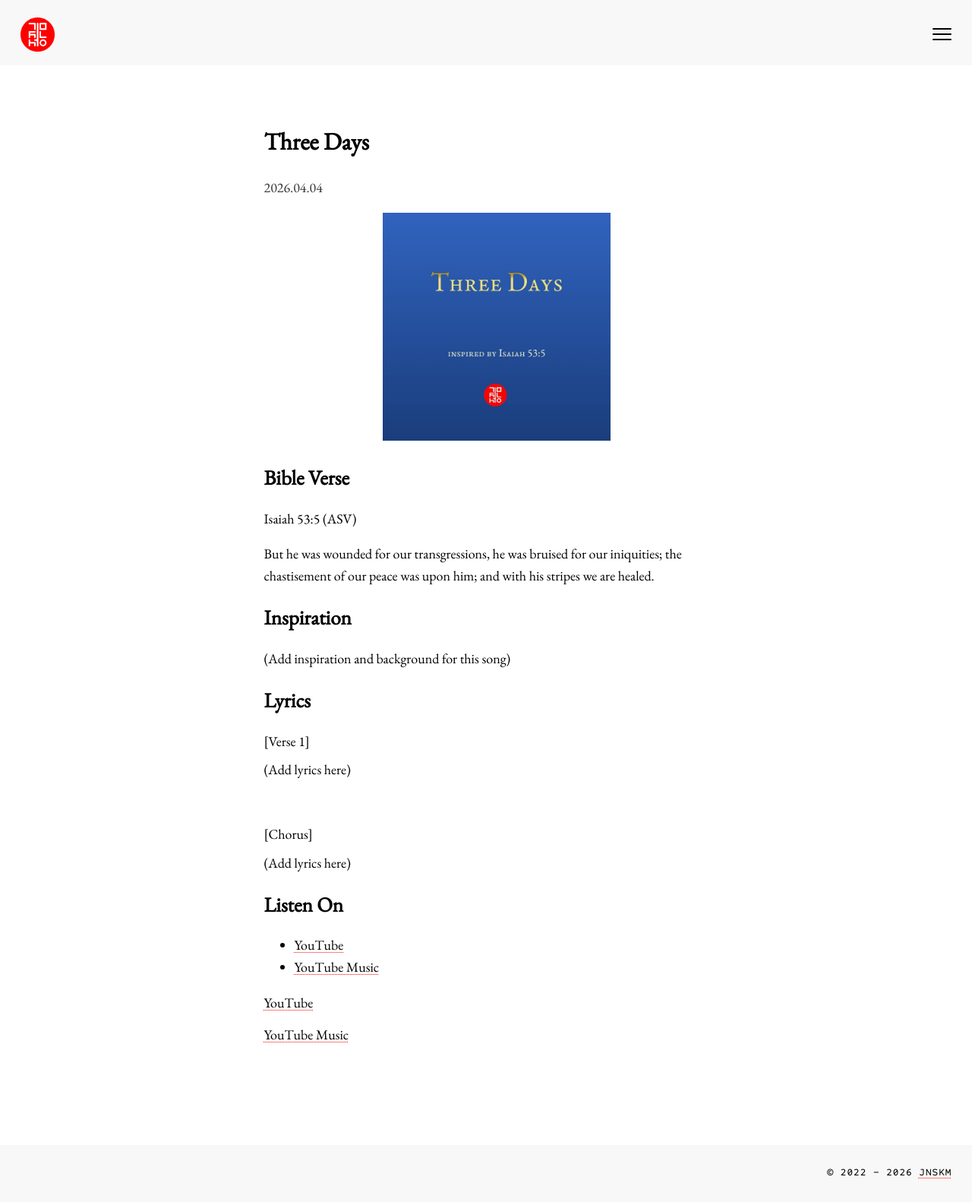
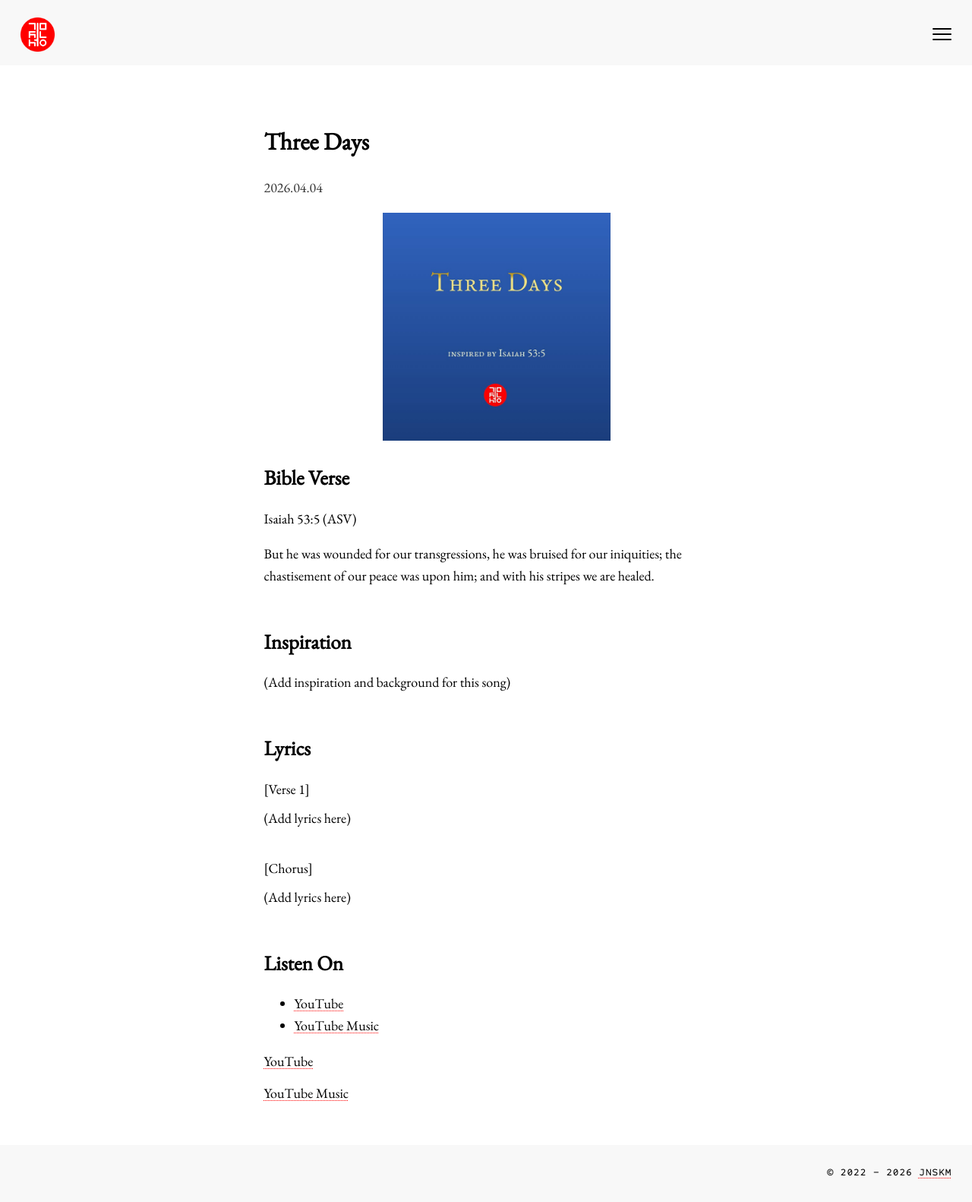
Before and after one commit to jnskm/jnskm.github.io, a Jekyll site: the page built from _music/three-days.md, in a window 1280 px wide. Shown: the whole page at 76% size. Built offline with Jekyll 4.4.1, drawn with Linux system fonts in a browser that asks for light colours.

Commit message:
Establish lyric spacing hierarchy: major sections > lyric sections > stanzas
- .post-content > h2: add 3rem top margin so the major sections
  (Bible Verse, Inspiration, Lyrics, Listen On) have the largest gaps;
  the first-child rule still keeps the first heading flush with the cover
- .lyrics-section-header: reduce top margin 1.5rem -> 0.5rem so lyric
  sub-section breaks sit below major-section breaks in the hierarchy

Resulting gaps: major 54px > lyric section 40px > stanza 34px.

Co-Authored-By: Claude Opus 4.8 <noreply@anthropic.com>

```diff
--- a/assets/css/custom.css
+++ b/assets/css/custom.css
@@ -629,6 +629,12 @@ img {
   object-fit: contain;     /* Preserve full image without cropping */
 }
 
+/* Major song sections (Bible Verse, Inspiration, Lyrics, Listen On) get the
+   largest gap so they read as top-level breaks, above the lyric sub-sections */
+.post-content > h2 {
+  margin-top: 3rem;
+}
+
 /* Remove top margin from first heading in post-content to align with image top */
 .post-content > h2:first-child,
 .post-content > h3:first-child,
@@ -721,7 +727,7 @@ pre.lyrics-content {
   font-family: 'EB Garamond', 'Noto Serif KR', serif;
   font-weight: normal;
   display: block;
-  margin-top: 1.5rem;
+  margin-top: 0.5rem;
   margin-bottom: 0.5rem;
 }
 
```
